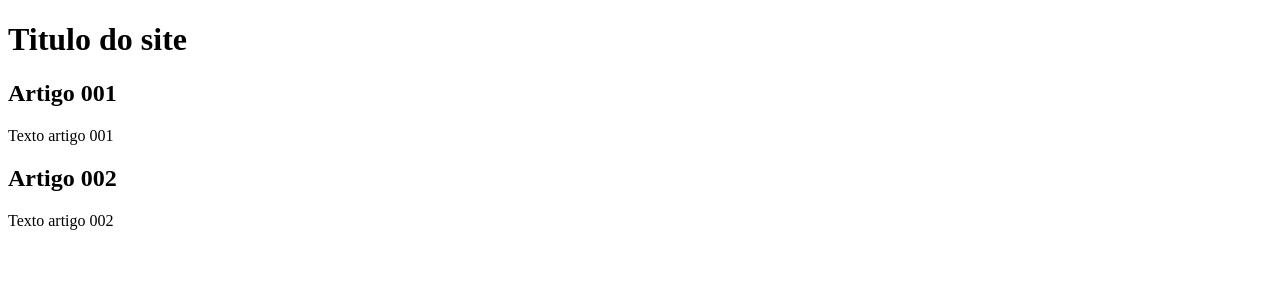
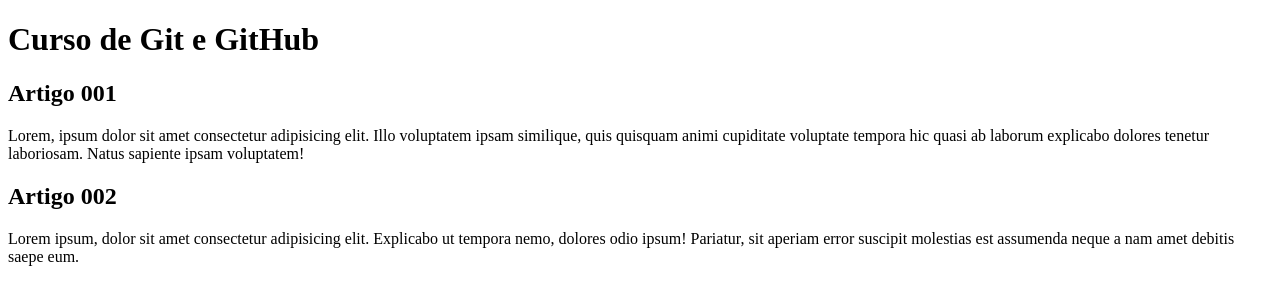
Before and after one commit to Rafael-720/projeto-site, a plain HTML site: page index.html in a window 1280 px wide. Drawn offline with Linux system fonts and the light colour scheme.

Commit message:
comecei a escrever conteudo

```diff
--- a/index.html
+++ b/index.html
@@ -9,15 +9,15 @@
 <body>
     <main>
         <header>
-            <h1>Titulo do site</h1>
+            <h1>Curso de Git e GitHub</h1>
         </header>
         <article>
             <h2>Artigo 001</h2>
-            <p>Texto artigo 001</p>
+            <p>Lorem, ipsum dolor sit amet consectetur adipisicing elit. Illo voluptatem ipsam similique, quis quisquam animi cupiditate voluptate tempora hic quasi ab laborum explicabo dolores tenetur laboriosam. Natus sapiente ipsam voluptatem!</p>
         </article>
         <article>
             <h2>Artigo 002</h2>
-            <p>Texto artigo 002</p>
+            <p>Lorem ipsum, dolor sit amet consectetur adipisicing elit. Explicabo ut tempora nemo, dolores odio ipsum! Pariatur, sit aperiam error suscipit molestias est assumenda neque a nam amet debitis saepe eum.</p>
         </article>
     </main>
 </body>
```
